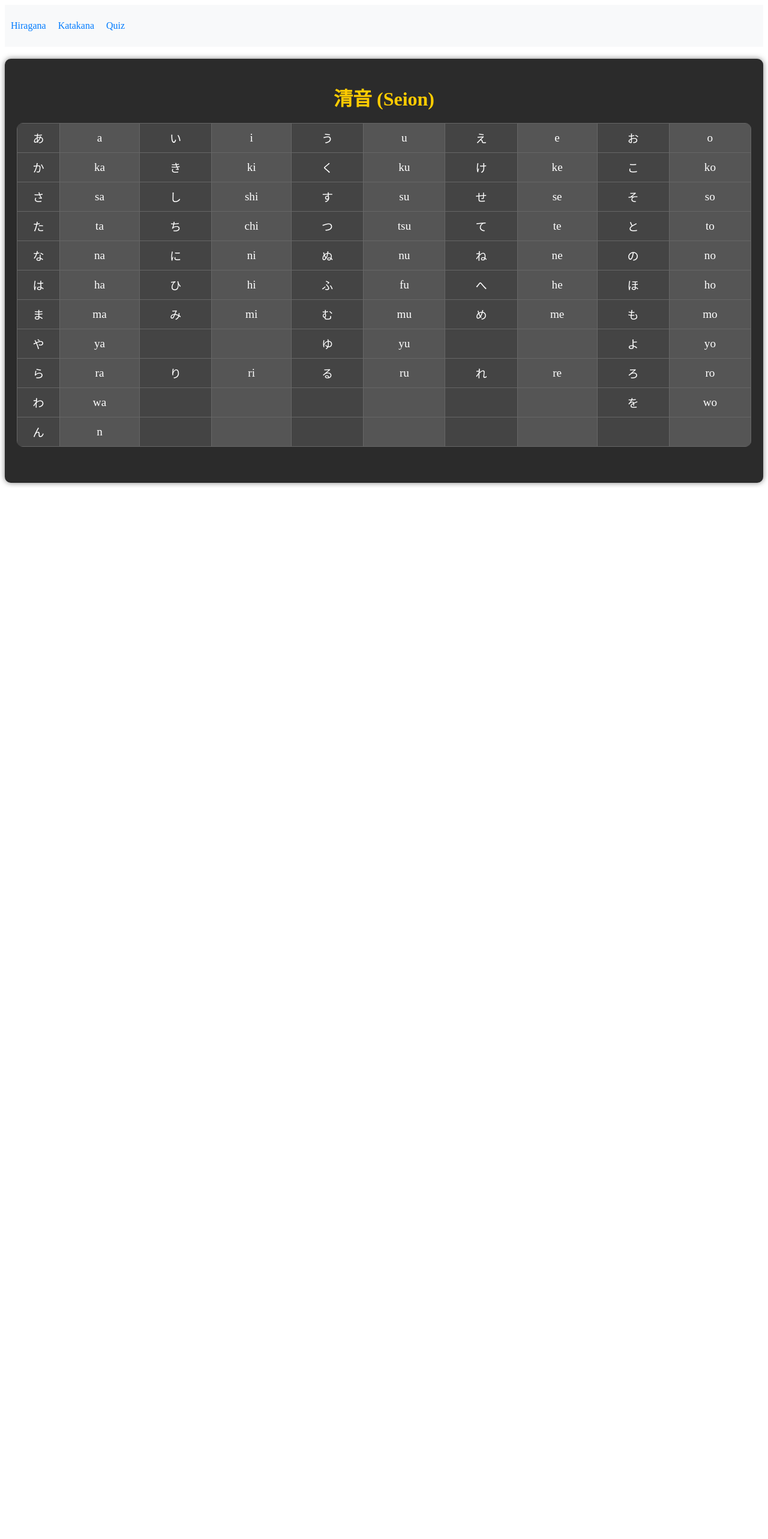
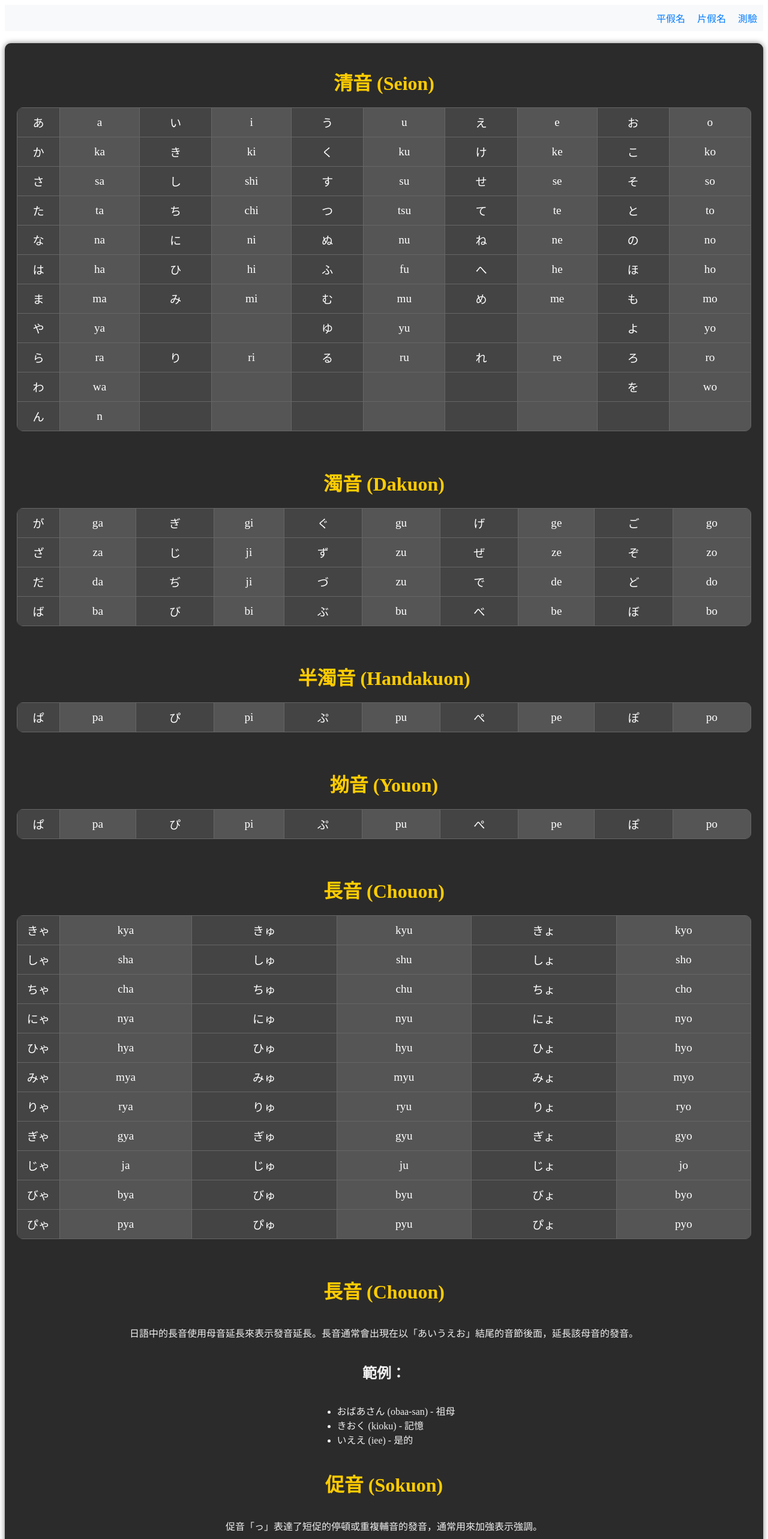
Before and after one commit to salasrew/LearningAngular16, an Angular app: page /hiragana in a window 1280 px wide. Shown: the top 2566 px of the page at 60% size. Before the commit the page ends 813 px from the top, so only its background shows below. Built offline with nearby package versions, Linux system fonts and the light colour scheme.

Commit message:
平假名頁面Done

```diff
--- a/src/app/app.component.css
+++ b/src/app/app.component.css
@@ -1,16 +1,22 @@
+/* 設置背景顏色為象牙黃 */
+
+
 nav {
 background-color: #f8f9fa;
 padding: 10px;
+display: flex;
+justify-content: flex-end; /* 將內容靠右對齊 */
 }
 
 ul {
 list-style-type: none;
 padding: 0;
+margin: 0;
+display: flex; /* 使用 flexbox 讓項目水平排列 */
 }
 
 li {
-    display: inline;
-    margin-right: 20px;
+margin-left: 20px; /* 調整間距 */
 }
 
 a {
--- a/src/app/app.component.html
+++ b/src/app/app.component.html
@@ -1,8 +1,17 @@
 <nav>
   <ul>
-    <li><a routerLink="/hiragana">Hiragana</a></li>
-    <li><a routerLink="/katakana">Katakana</a></li>
-    <li><a routerLink="/quiz">Quiz</a></li>
+    <li>
+      <a routerLink="/hiragana">平假名</a>
+      <ul>
+        <!-- <li><a routerLink="/hiragana#seion">清音</a></li>
+        <li><a routerLink="/hiragana#handakuon">半濁音</a></li>
+        <li><a routerLink="/hiragana#youon">拗音</a></li>
+        <li><a routerLink="/hiragana#chouon">長音</a></li>
+        <li><a routerLink="/hiragana#sokuon">促音</a></li> -->
+      </ul>
+    </li>
+    <li><a routerLink="/katakana">片假名</a></li>
+    <li><a routerLink="/quiz">測驗</a></li>
   </ul>
 </nav>
 <router-outlet></router-outlet>
--- a/src/app/hiragana/hiragana.component.css
+++ b/src/app/hiragana/hiragana.component.css
@@ -32,11 +32,11 @@ margin-bottom: 20px;
 /* 表格設定 */
 table
 {
-border-collapse: collapse;
-font-size: 1.2rem;
-width: 100%; /* 表格寬度佔滿容器 */
-background-color: #333333; /* 表格深色背景 */
-margin-bottom: 40px;
+    border-collapse: collapse;
+    font-size: 1.2rem;
+    width: 100%; /* 表格寬度佔滿容器 */
+    background-color: #333333; /* 表格深色背景 */
+    margin-bottom: 40px;
 }
 
 td
@@ -74,3 +74,19 @@ overflow: hidden; /* 防止表格圓角被內容擠壓 */
 table tr:last-child td:first-child {
 width: 50px;
 }
+
+
+
+
+/* ------------------------- */
+/* 對段落和標題文字顏色進行設置 */
+p, h2, li {
+    color: #f0f0f0; /* 設置為淺色，根據需要可以更改 */
+}
+
+/* 可以根據需求調整其他樣式
+.hiragana-container {
+    background-color: #f5f5dc;
+    color: #333;
+}
+*/
--- a/src/app/hiragana/hiragana.component.html
+++ b/src/app/hiragana/hiragana.component.html
@@ -1,5 +1,5 @@
 <div class="hiragana-container">
-    <h1>清音 (Seion)</h1>
+    <h1 id="seion">清音 (Seion)</h1>
     <table>
       <tr><td>あ</td><td>a</td><td>い</td><td>i</td><td>う</td><td>u</td><td>え</td><td>e</td><td>お</td><td>o</td></tr>
       <tr><td>か</td><td>ka</td><td>き</td><td>ki</td><td>く</td><td>ku</td><td>け</td><td>ke</td><td>こ</td><td>ko</td></tr>
@@ -14,4 +14,56 @@
       <tr><td>ん</td><td>n</td><td></td><td></td><td></td><td></td><td></td><td></td><td></td><td></td></tr>
     </table>
 
-</div>
+    <h1>濁音 (Dakuon)</h1>
+    <table>
+        <tr><td>が</td><td>ga</td><td>ぎ</td><td>gi</td><td>ぐ</td><td>gu</td><td>げ</td><td>ge</td><td>ご</td><td>go</td></tr>
+        <tr><td>ざ</td><td>za</td><td>じ</td><td>ji</td><td>ず</td><td>zu</td><td>ぜ</td><td>ze</td><td>ぞ</td><td>zo</td></tr>
+        <tr><td>だ</td><td>da</td><td>ぢ</td><td>ji</td><td>づ</td><td>zu</td><td>で</td><td>de</td><td>ど</td><td>do</td></tr>
+        <tr><td>ば</td><td>ba</td><td>び</td><td>bi</td><td>ぶ</td><td>bu</td><td>べ</td><td>be</td><td>ぼ</td><td>bo</td></tr>
+    </table>
+
+    <h1>半濁音 (Handakuon)</h1>
+    <table>
+        <tr><td>ぱ</td><td>pa</td><td>ぴ</td><td>pi</td><td>ぷ</td><td>pu</td><td>ぺ</td><td>pe</td><td>ぽ</td><td>po</td></tr>
+    </table>
+
+    <h1 id="youon">拗音 (Youon)</h1>
+    <table>
+      <tr><td>ぱ</td><td>pa</td><td>ぴ</td><td>pi</td><td>ぷ</td><td>pu</td><td>ぺ</td><td>pe</td><td>ぽ</td><td>po</td></tr>
+    </table>
+
+    <h1 id="chouon">長音 (Chouon)</h1>
+    <table>
+      <tr><td>きゃ</td><td>kya</td><td>きゅ</td><td>kyu</td><td>きょ</td><td>kyo</td></tr>
+      <tr><td>しゃ</td><td>sha</td><td>しゅ</td><td>shu</td><td>しょ</td><td>sho</td></tr>
+      <tr><td>ちゃ</td><td>cha</td><td>ちゅ</td><td>chu</td><td>ちょ</td><td>cho</td></tr>
+      <tr><td>にゃ</td><td>nya</td><td>にゅ</td><td>nyu</td><td>にょ</td><td>nyo</td></tr>
+      <tr><td>ひゃ</td><td>hya</td><td>ひゅ</td><td>hyu</td><td>ひょ</td><td>hyo</td></tr>
+      <tr><td>みゃ</td><td>mya</td><td>みゅ</td><td>myu</td><td>みょ</td><td>myo</td></tr>
+      <tr><td>りゃ</td><td>rya</td><td>りゅ</td><td>ryu</td><td>りょ</td><td>ryo</td></tr>
+      <tr><td>ぎゃ</td><td>gya</td><td>ぎゅ</td><td>gyu</td><td>ぎょ</td><td>gyo</td></tr>
+      <tr><td>じゃ</td><td>ja</td><td>じゅ</td><td>ju</td><td>じょ</td><td>jo</td></tr>
+      <tr><td>びゃ</td><td>bya</td><td>びゅ</td><td>byu</td><td>びょ</td><td>byo</td></tr>
+      <tr><td>ぴゃ</td><td>pya</td><td>ぴゅ</td><td>pyu</td><td>ぴょ</td><td>pyo</td></tr>
+    </table>
+
+    <h1 id="chouon">長音 (Chouon)</h1>
+    <p>日語中的長音使用母音延長來表示發音延長。長音通常會出現在以「あいうえお」結尾的音節後面，延長該母音的發音。</p>
+
+    <h2>範例：</h2>
+    <ul>
+        <li>おばあさん (obaa-san) - 祖母</li>
+        <li>きおく (kioku) - 記憶</li>
+        <li>いええ (iee) - 是的</li>
+    </ul>
+
+    <h1 id="sokuon">促音 (Sokuon)</h1>
+    <p>促音「っ」表達了短促的停頓或重複輔音的發音，通常用來加強表示強調。</p>
+
+    <h2>範例：</h2>
+    <ul>
+        <li>がっこう (gakkou) - 學校</li>
+        <li>まっすぐ (massugu) - 直的</li>
+        <li>あっという間 (attoiuma) - 一瞬間</li>
+    </ul>
+  </div>
```
Also changed, not shown: src/app/app-routing.module.ts (line endings or trailing spaces). Lines whose indentation alone changed are shown as unchanged.
